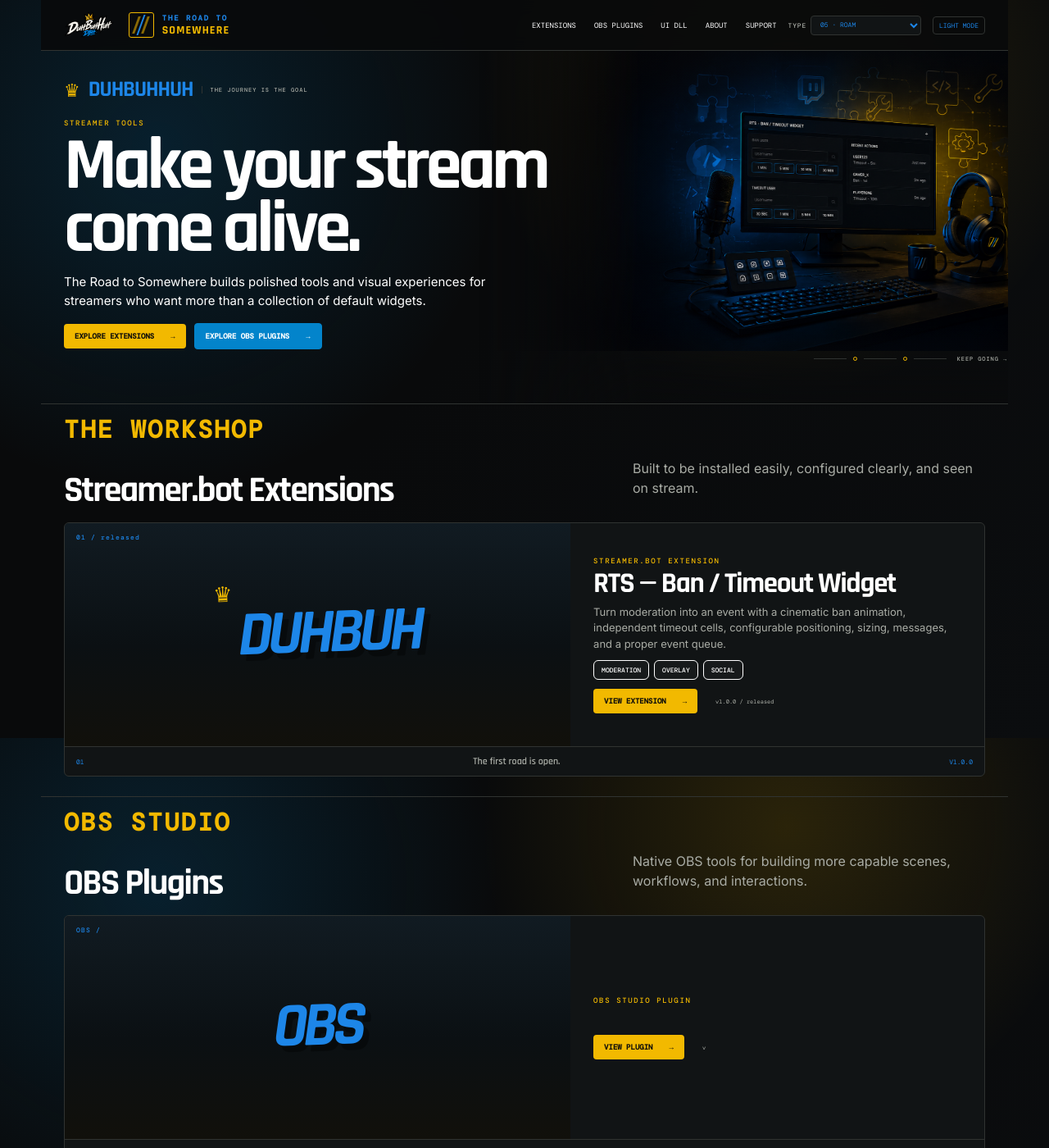
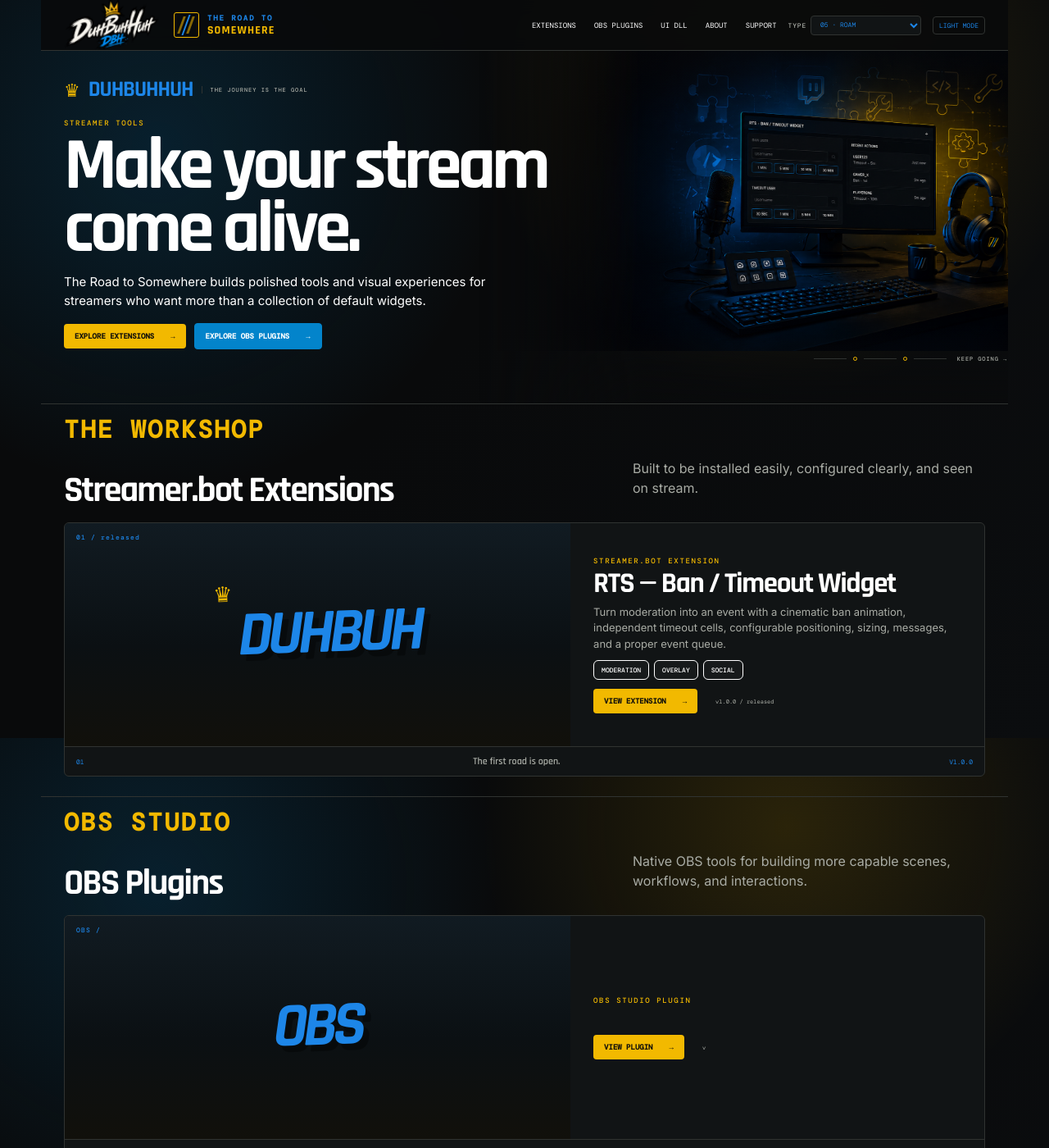
Before and after one commit to DizzyBHigh/road-to-somewhere, a Jekyll site: the page built from index.html, in a window 1280 px wide and 1400 px high. Shown: the whole window at 82% size. Built offline with Jekyll 4.4.1, drawn with Linux system fonts in a browser that asks for light colours.

Commit message:
Changed menubar logo size to 65px

```diff
--- a/assets/header.css
+++ b/assets/header.css
@@ -8,7 +8,7 @@
 .header-dbh-logo {
   display: block;
   width: auto;
-  height: 34px;
+  height: 65px;
   max-width: 150px;
   object-fit: contain;
   flex: 0 0 auto;
```
